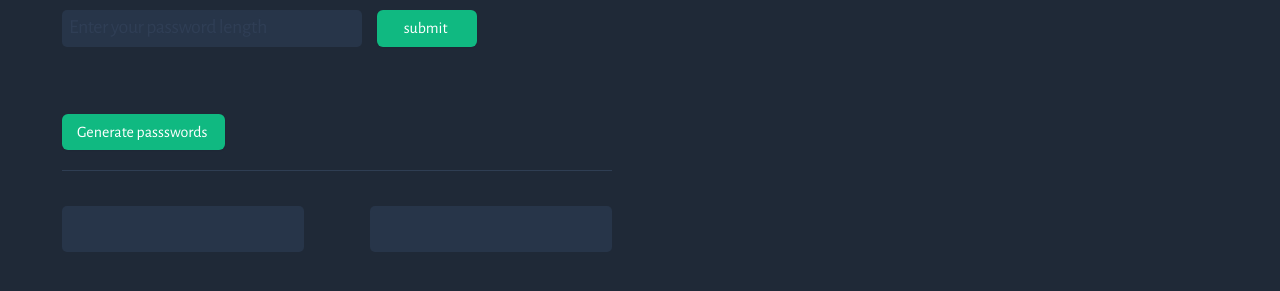
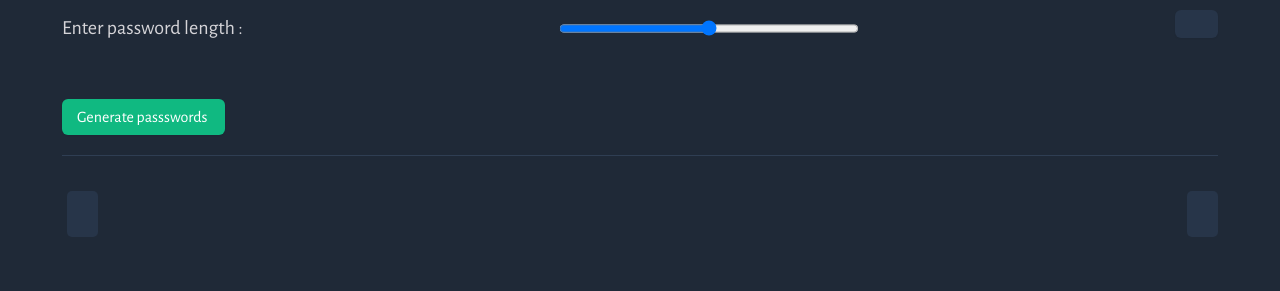
Before and after one commit to MuskanMall/Password-Generator, a website built with Vite: page index.html in a window 1280 px wide. Shown: the part 191-482 px from the top of the page. Built offline with nearby package versions, Linux system fonts and the light colour scheme.

Commit message:
More dynamic

```diff
--- a/index.css
+++ b/index.css
@@ -1,6 +1,6 @@
 body {
     margin: 62px;
-    width : 550px;
+    text-size-adjust: auto;
     height : 500px;
     background-color : #1F2937;
     font-family: 'Alegreya Sans', sans-serif;
@@ -35,10 +35,11 @@ p {
 }
 
 #password-el1 ,  #password-el2{
+    margin-left: 5px;
     border-radius: 5px;
     background-color : #273549;
     margin-top: 35px;
-    width: 211px;
+    text-size-adjust: auto;
     height: 39px;
     font-weight: 500;
     line-height: 32px;
@@ -100,3 +101,27 @@ button {
     color : #2F3E55;
     padding-top : 5px;
 }
+
+#display-limit{
+    color : white;
+    width: 20px;
+    height: 18px;
+    justify-content: center;
+    align-items: center;
+    padding: 5px 8px 5px 15px;
+    flex-shrink: 0;
+    border-radius: 6px;
+    background: #273549;
+    border : None;
+    box-shadow: 0px 1px 2px 0px rgba(0, 0, 0, 0.05);
+}
+
+#input-length{
+    display: flex;
+    justify-content: space-between;
+
+}
+
+.margins{
+    margin-top: 18px;
+}
--- a/index.html
+++ b/index.html
@@ -12,10 +12,9 @@
             <p>Never use an insecure password again</p>
         </div>
         <div id = "input-length">
-            <form>
-                <input type="text" id="limit" name="limit" placeholder="Enter your password length">
-                <input id = "submit" type ="submit" value="submit">
-            </form>
+            <p class = "margins"> Enter password length :</p>
+            <input type="range" id="limit" name="limit">
+            <div id = "display-limit"></div>
         </div>
         <button id="btn-green" onclick="generatePassword()"> Generate passswords </button>
         <div id = footer>
--- a/index.js
+++ b/index.js
@@ -4,15 +4,19 @@ const characters = ["A","B","C","D","E","F","G","H","I","J","K","L","M","N","O"
 
 passwordEl1 =  document.querySelector("#password-el1");
 passwordEl2 = document.querySelector("#password-el2");
+displayLimit = document.querySelector("#display-limit");
+limit = document.querySelector("#limit");
 
-document.querySelector("form").addEventListener("submit", function(event){
+document.querySelector("#input-length").addEventListener("click", function(event){
     event.preventDefault()
     getLimit()
 })
 let l = null
 function getLimit(){
-   l = document.querySelector("#limit").value
+   l = limit.value
+   console.log(l);
    l = parseInt(l)
+   displayLimit.textContent = l
 }
 
 let password1= ""
```
